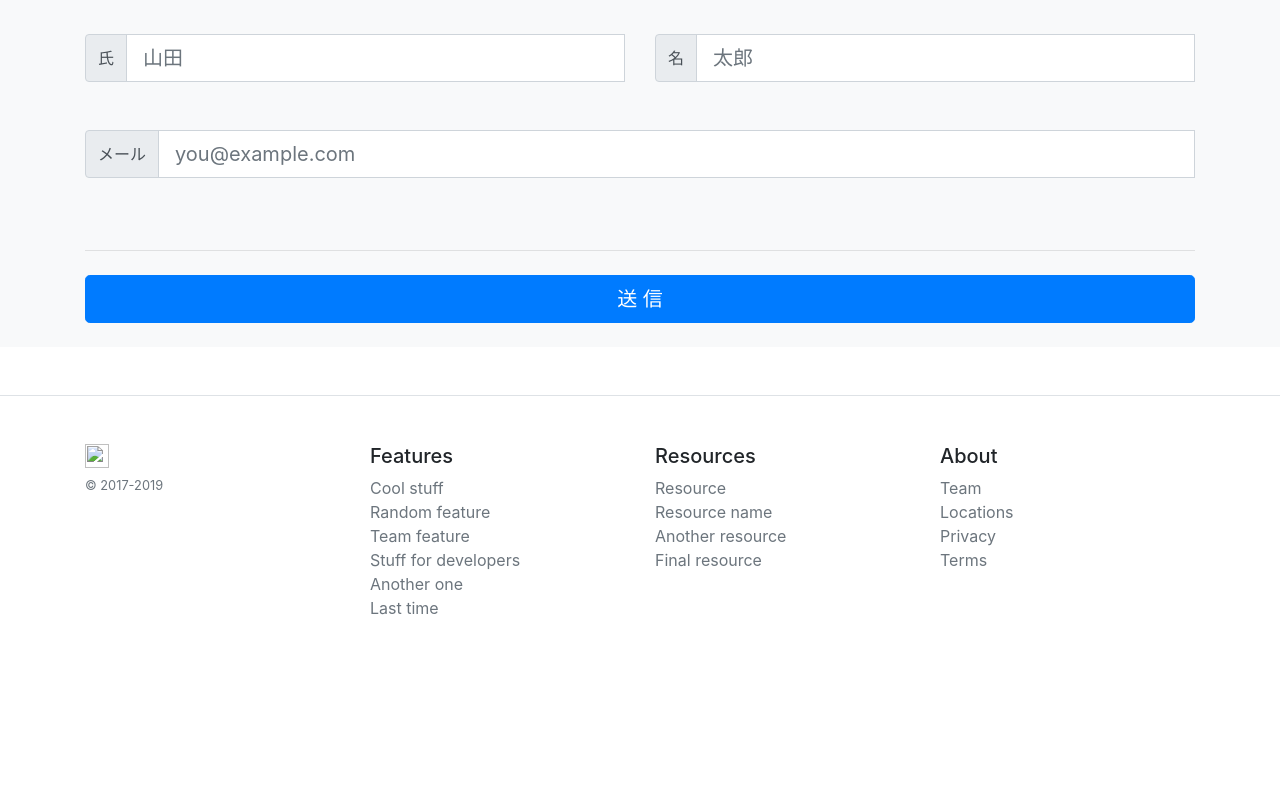
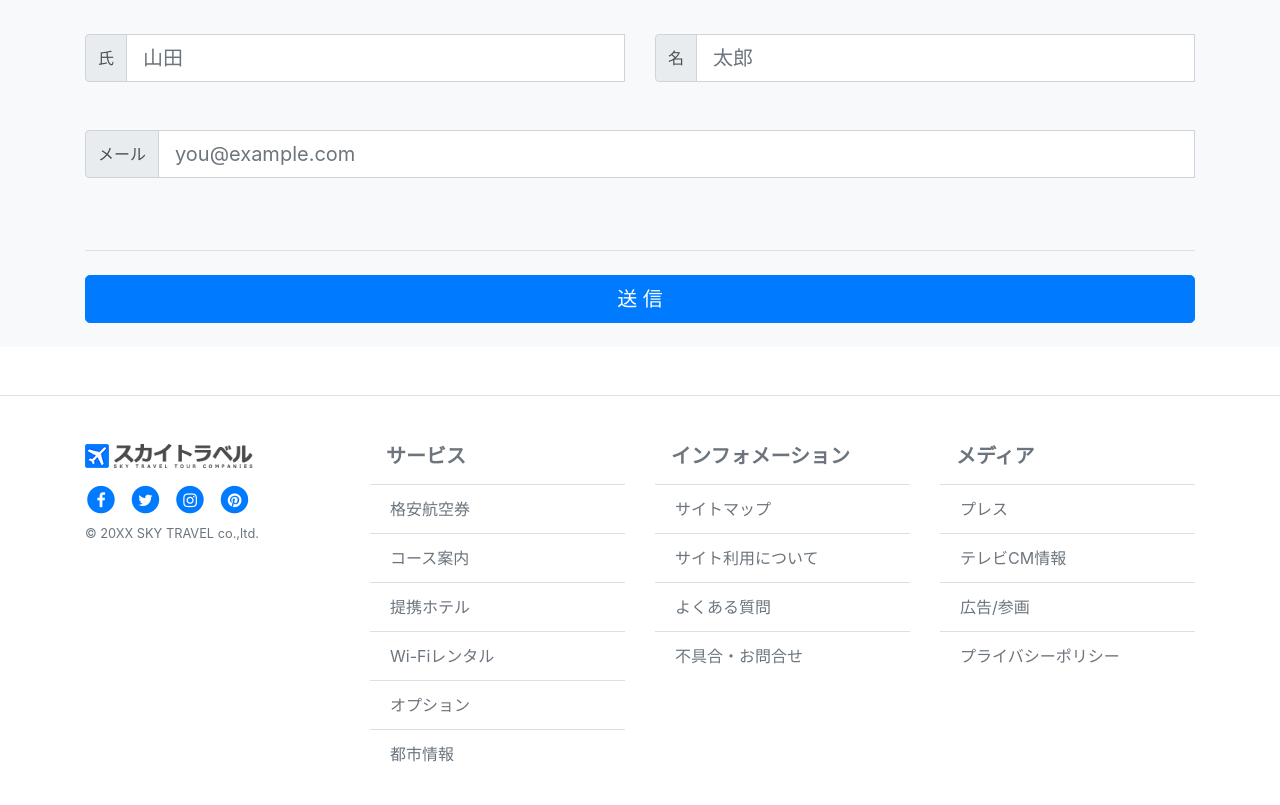
Before and after one commit to takeaki0110/BootstrapProject, a website: page html/index.html in a window 1280 px wide. Shown: the part 4818-5623 px from the top of the page. Before the commit the page ends 5502 px from the top, so only its background shows below. Drawn offline with nearby package versions, Linux system fonts and the light colour scheme.

Commit message:
add footer

```diff
--- a/html/index.html
+++ b/html/index.html
@@ -431,36 +431,42 @@
         <div class="container">
             <div class="row">
                 <div class="col-12 col-md">
-                    <img class="mb-2" src="/docs/4.3/assets/brand/bootstrap-solid.svg" alt="" width="24" height="24">
-                    <small class="d-block mb-3 text-muted">&copy; 2017-2019</small>
+                    <img class="mb-2" src="images/logo.png" alt="" width="168" height="24">
+                    <ul class="list-unstyled list-inline my-2">
+                        <li class="list-inline-item"><a href=""><span class="fa-stack"><i class="fa fa-circle fa-stack-2x"></i><i class="fa fa-facebook fa-stack-1x fa-inverse"></i></span></a></li>
+                        <li class="list-inline-item"><a href=""><span class="fa-stack"><i class="fa fa-circle fa-stack-2x"></i><i class="fa fa-twitter fa-stack-1x fa-inverse"></i></span></a></li>
+                        <li class="list-inline-item"><a href=""><span class="fa-stack"><i class="fa fa-circle fa-stack-2x"></i><i class="fa fa-instagram fa-stack-1x fa-inverse"></i></span></a></li>
+                        <li class="list-inline-item"><a href=""><span class="fa-stack"><i class="fa fa-circle fa-stack-2x"></i><i class="fa fa-pinterest fa-stack-1x fa-inverse"></i></span></a></li>
+                    </ul>
+                    <small class="d-block mb-3 text-muted">&copy; 20XX SKY TRAVEL co.,ltd.</small>
                 </div>
 <div class="col-6 col-md">
-                    <h5>Features</h5>
-                    <ul class="list-unstyled text-small">
-                        <li><a class="text-muted" href="#">Cool stuff</a></li>
-                        <li><a class="text-muted" href="#">Random feature</a></li>
-                        <li><a class="text-muted" href="#">Team feature</a></li>
-                        <li><a class="text-muted" href="#">Stuff for developers</a></li>
-                        <li><a class="text-muted" href="#">Another one</a></li>
-                        <li><a class="text-muted" href="#">Last time</a></li>
+    <h5 class="font-weight-bold text-muted pl-3">サービス</h5>
+    <ul class="list-group list-group-flush list-unstyled text-left mt-3 mb-4">
+        <li><a class="text-muted list-group-item" href="#">格安航空券</a></li>
+        <li><a class="text-muted list-group-item" href="#">コース案内</a></li>
+        <li><a class="text-muted list-group-item" href="#">提携ホテル</a></li>
+        <li><a class="text-muted list-group-item" href="#">Wi-Fiレンタル</a></li>
+        <li><a class="text-muted list-group-item" href="#">オプション</a></li>
+        <li><a class="text-muted list-group-item" href="#">都市情報</a></li>
     </ul>
 </div>
 <div class="col-6 col-md">
-                    <h5>Resources</h5>
-                    <ul class="list-unstyled text-small">
-                        <li><a class="text-muted" href="#">Resource</a></li>
-                        <li><a class="text-muted" href="#">Resource name</a></li>
-                        <li><a class="text-muted" href="#">Another resource</a></li>
-                        <li><a class="text-muted" href="#">Final resource</a></li>
+    <h5 class="font-weight-bold text-muted pl-3">インフォメーション</h5>
+    <ul class="list-group list-group-flush list-unstyled text-left mt-3 mb-4">
+        <li><a class="text-muted list-group-item" href="#">サイトマップ</a></li>
+        <li><a class="text-muted list-group-item" href="#">サイト利用について</a></li>
+        <li><a class="text-muted list-group-item" href="#">よくある質問</a></li>
+        <li><a class="text-muted list-group-item" href="#">不具合・お問合せ</a></li>
     </ul>
 </div>
 <div class="col-6 col-md">
-                    <h5>About</h5>
-                    <ul class="list-unstyled text-small">
-                        <li><a class="text-muted" href="#">Team</a></li>
-                        <li><a class="text-muted" href="#">Locations</a></li>
-                        <li><a class="text-muted" href="#">Privacy</a></li>
-                        <li><a class="text-muted" href="#">Terms</a></li>
+    <h5 class="font-weight-bold text-muted pl-3">メディア</h5>
+    <ul class="list-group list-group-flush list-unstyled text-left mt-3 mb-4">
+        <li><a class="text-muted list-group-item" href="#">プレス</a></li>
+        <li><a class="text-muted list-group-item" href="#">テレビCM情報</a></li>
+        <li><a class="text-muted list-group-item" href="#">広告/参画</a></li>
+        <li><a class="text-muted list-group-item" href="#">プライバシーポリシー</a></li>
     </ul>
 </div>
             </div>
```
Also changed, not shown: assets/index.html (+28 -22 lines). Lines whose indentation alone changed are shown as unchanged.
